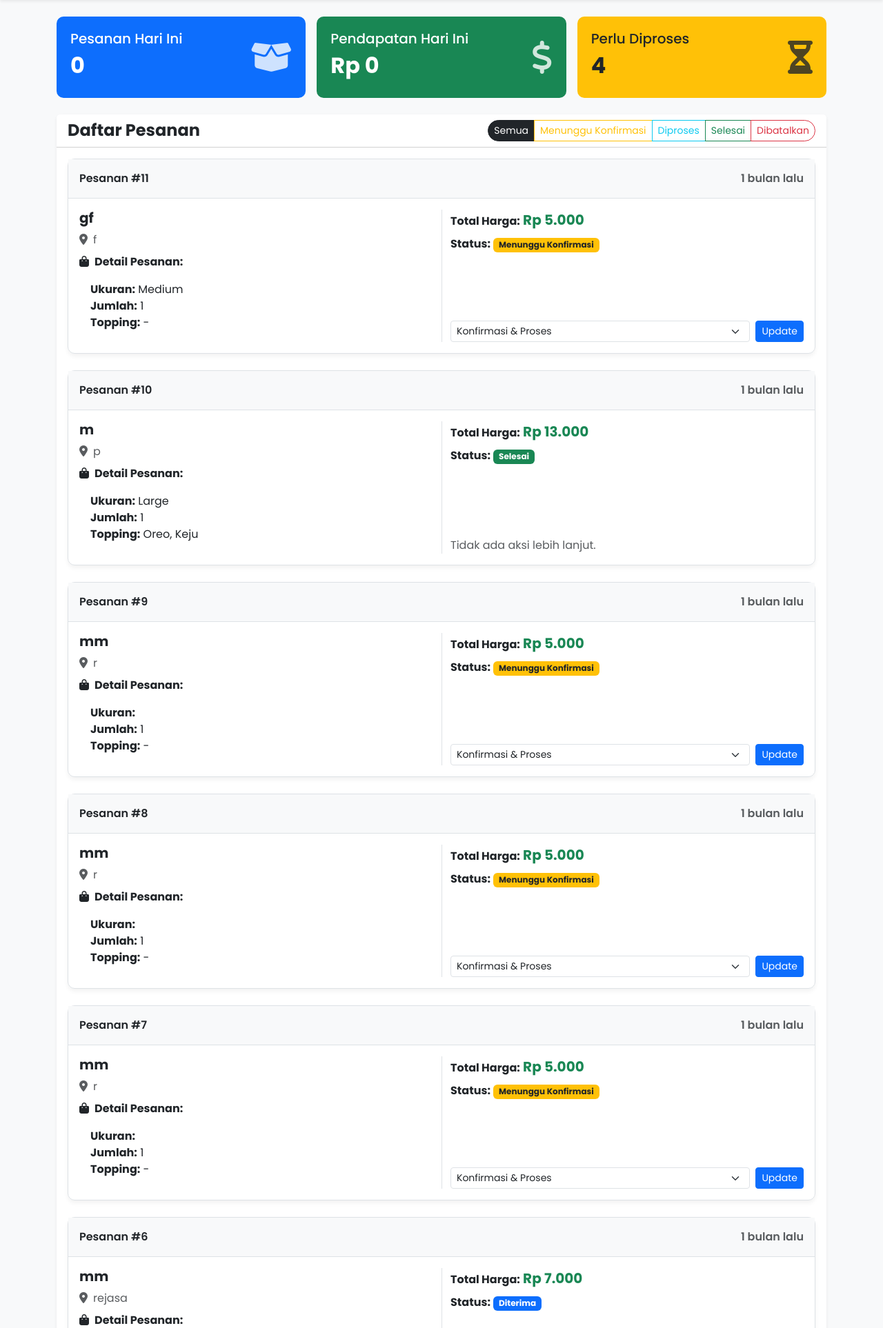
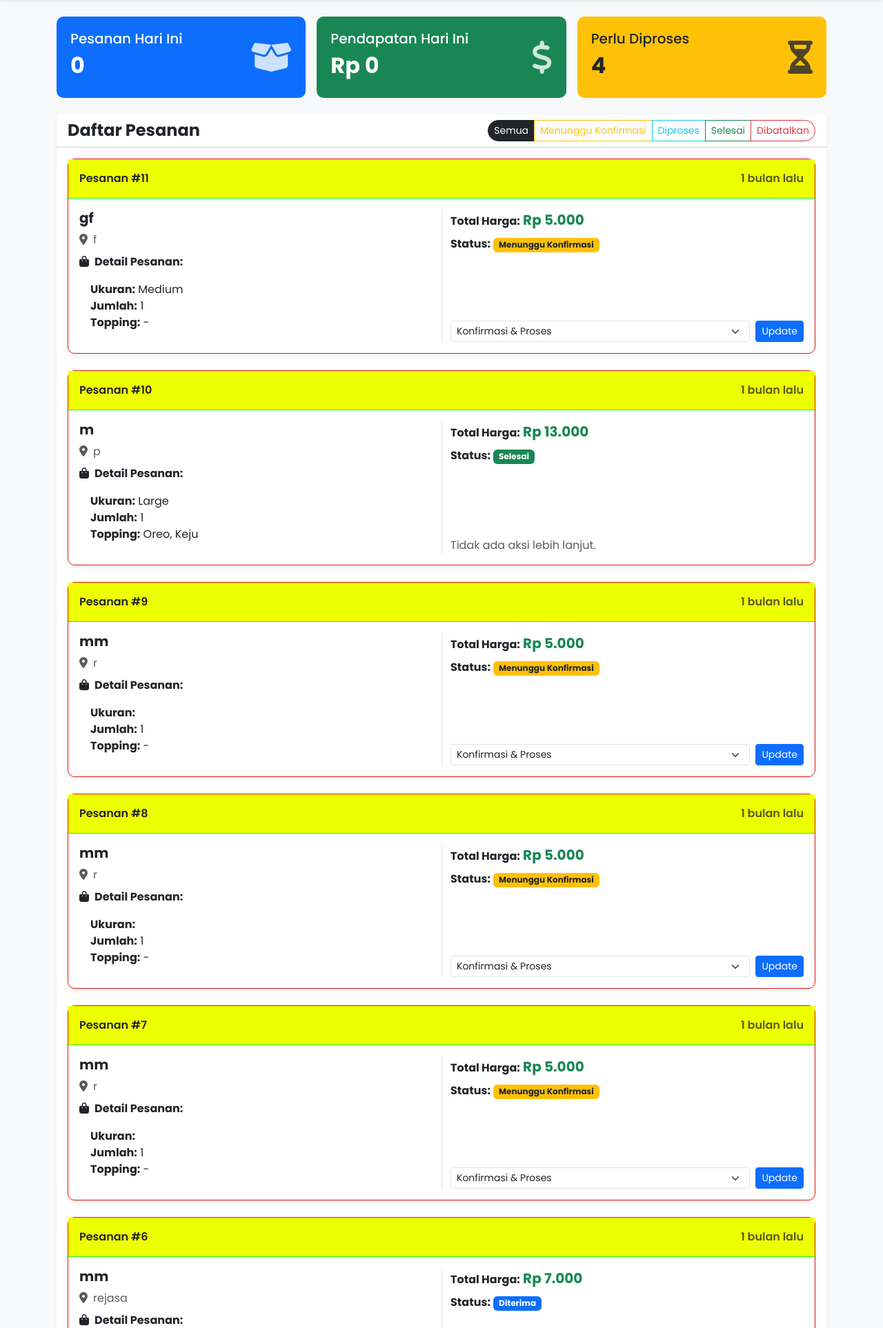
Before and after one commit to Mevv2008/PSAS-Pak-Awriel, a PHP site: page /admin/index.php in a window 1280 px wide. Shown: the part 56-1982 px from the top of the page at 69% size. Run offline with PHP 8.4, Linux system fonts and the light colour scheme; a user stored in the database is signed in; data comes from the database, SQL or seed files in the repository.

Commit message:
merubah warna

```diff
--- a/jeruk_peras/admin/index.php
+++ b/jeruk_peras/admin/index.php
@@ -58,14 +58,14 @@
             opacity: 0.8;
         }
         .order-card {
-            border: 1px solid #dee2e6;
+            border: 1px solid #e11616ff;
             border-radius: 10px;
             margin-bottom: 1.5rem;
             box-shadow: 0 4px 6px rgba(0,0,0,0.05);
         }
         .order-card-header {
-            background-color: #f8f9fa;
-            border-bottom: 1px solid #dee2e6;
+            background-color: #eeff00ff;
+            border-bottom: 1px solid #0dff05ff;
             font-weight: 600;
         }
         .filter-btn-group .btn {
```
